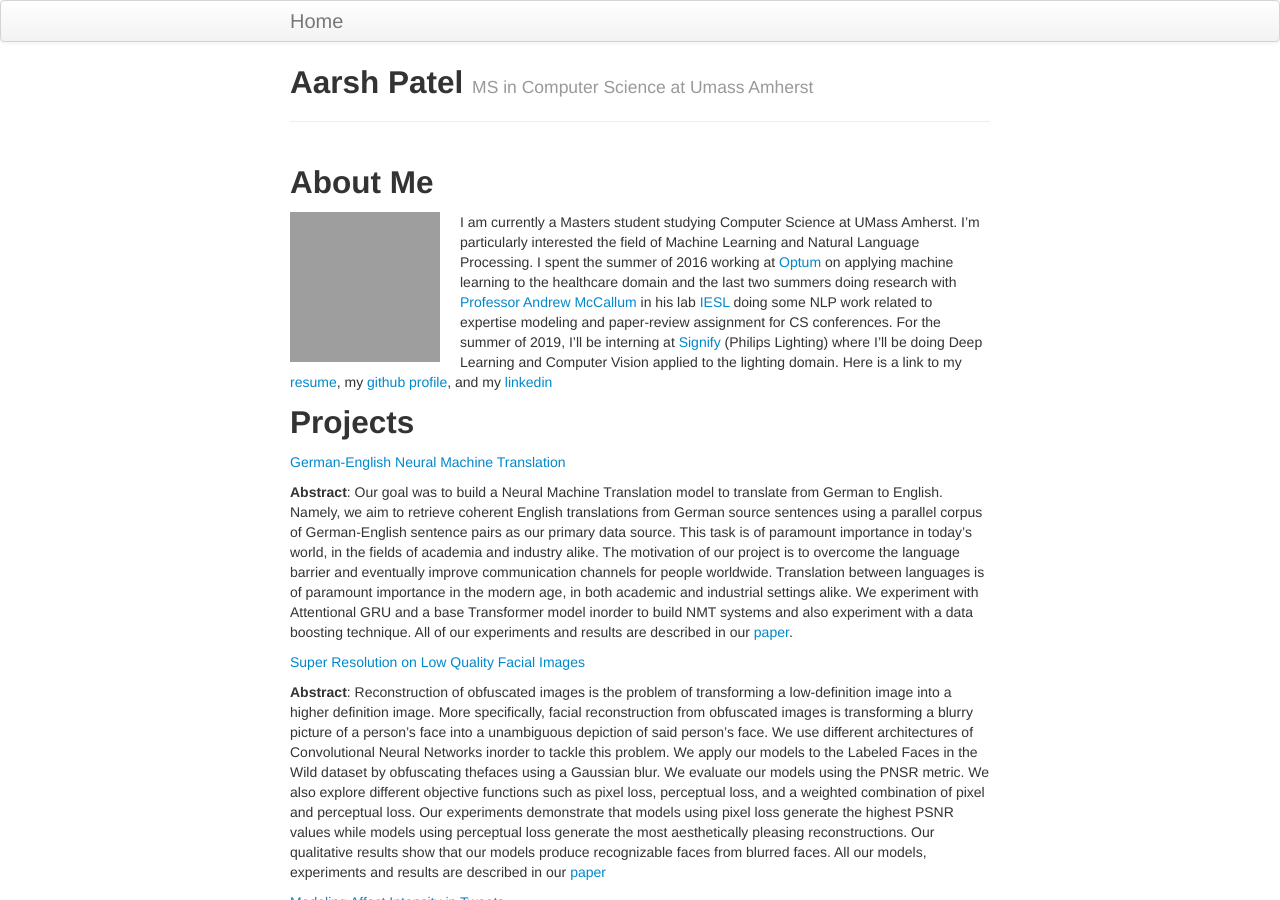
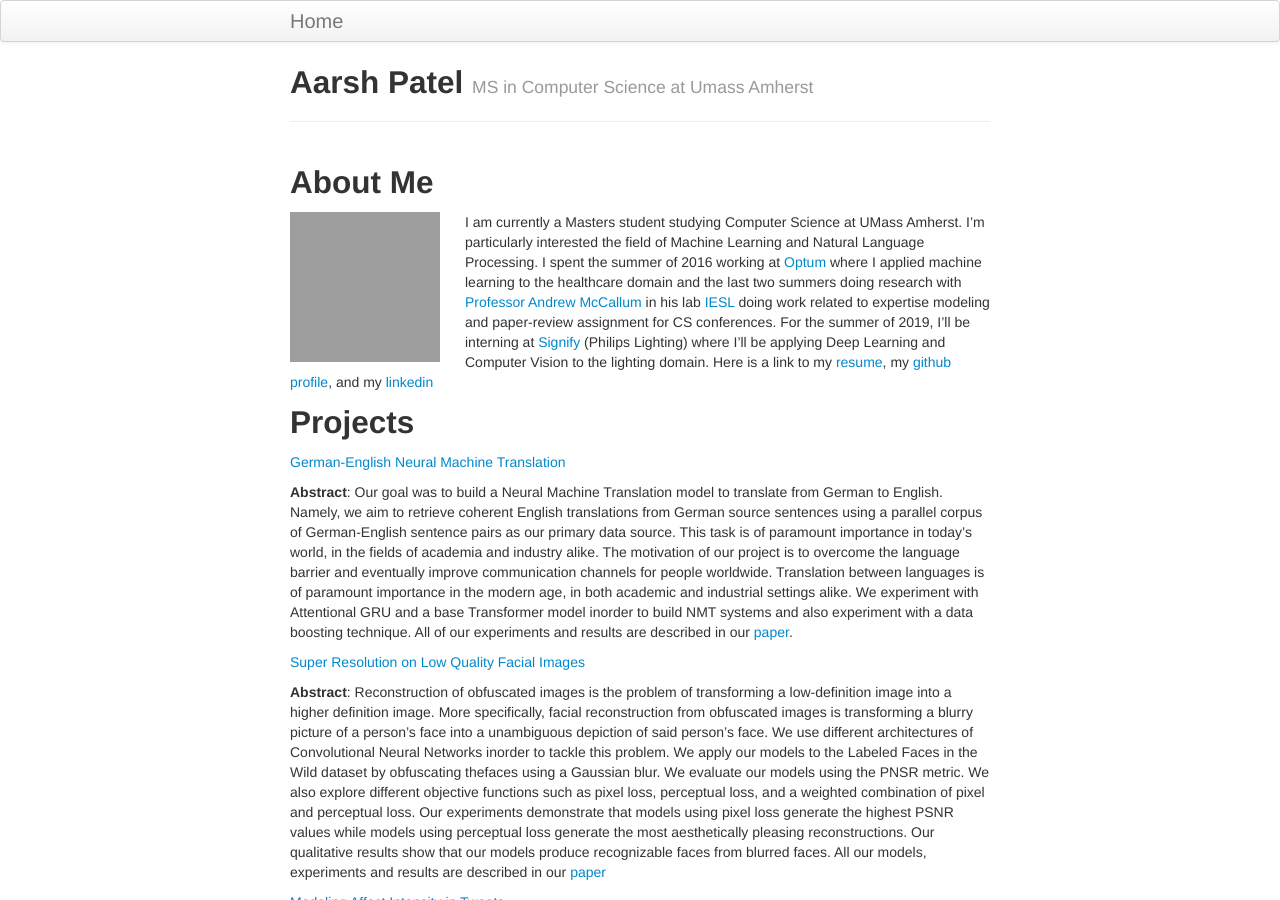
Before and after one commit to aarshpatel/website, a Jekyll site: the page built from index.md, in a window 1280 px wide and 900 px high. Built offline with Jekyll 4.4.1, drawn with Linux system fonts in a browser that asks for light colours; grey boxes are pictures that could not be loaded.

Commit message:
Update index.md

```diff
--- a/index.md
+++ b/index.md
@@ -7,10 +7,10 @@ tagline: MS in Computer Science at Umass Amherst
 About Me
 ---
 
-<img src="https://avatars1.githubusercontent.com/u/5000775?s=460&v=4" width="150" height="150" style="float:left;margin-right:20px;"/>
+<img src="https://avatars1.githubusercontent.com/u/5000775?s=460&v=4" width="150" height="150" style="float:left;margin-right:25px;"/>
 I am currently a Masters student studying Computer Science at UMass Amherst. I'm particularly interested the field of Machine Learning and Natural Language
-Processing. I spent the summer of 2016 working at [Optum](https://www.optum.com/) on applying machine learning to the healthcare domain and the last two summers doing research with [Professor Andrew McCallum](https://people.cs.umass.edu/~mccallum/) in his lab [IESL](http://www.iesl.cs.umass.edu/) doing some NLP work related to expertise modeling and paper-review assignment
-for CS conferences. For the summer of 2019, I'll be interning at [Signify](https://www.signify.com/en-us) (Philips Lighting) where I'll be doing Deep Learning and Computer Vision applied to the lighting domain. Here is a link to my [resume](https://drive.google.com/file/d/1KDxbIhRiwbbOHgUvigZkZnjVcHOfCoa2/view?usp=sharing), my [github profile](https://github.com/aarshpatel), and my [linkedin](https://www.linkedin.com/in/aarsh-patel-407418117/)
+Processing. I spent the summer of 2016 working at [Optum](https://www.optum.com/) where I applied machine learning to the healthcare domain and the last two summers doing research with [Professor Andrew McCallum](https://people.cs.umass.edu/~mccallum/) in his lab [IESL](http://www.iesl.cs.umass.edu/) doing work related to expertise modeling and paper-review assignment
+for CS conferences. For the summer of 2019, I'll be interning at [Signify](https://www.signify.com/en-us) (Philips Lighting) where I'll be applying Deep Learning and Computer Vision to the lighting domain. Here is a link to my [resume](https://drive.google.com/file/d/1KDxbIhRiwbbOHgUvigZkZnjVcHOfCoa2/view?usp=sharing), my [github profile](https://github.com/aarshpatel), and my [linkedin](https://www.linkedin.com/in/aarsh-patel-407418117/)
 
 
 Projects
```
